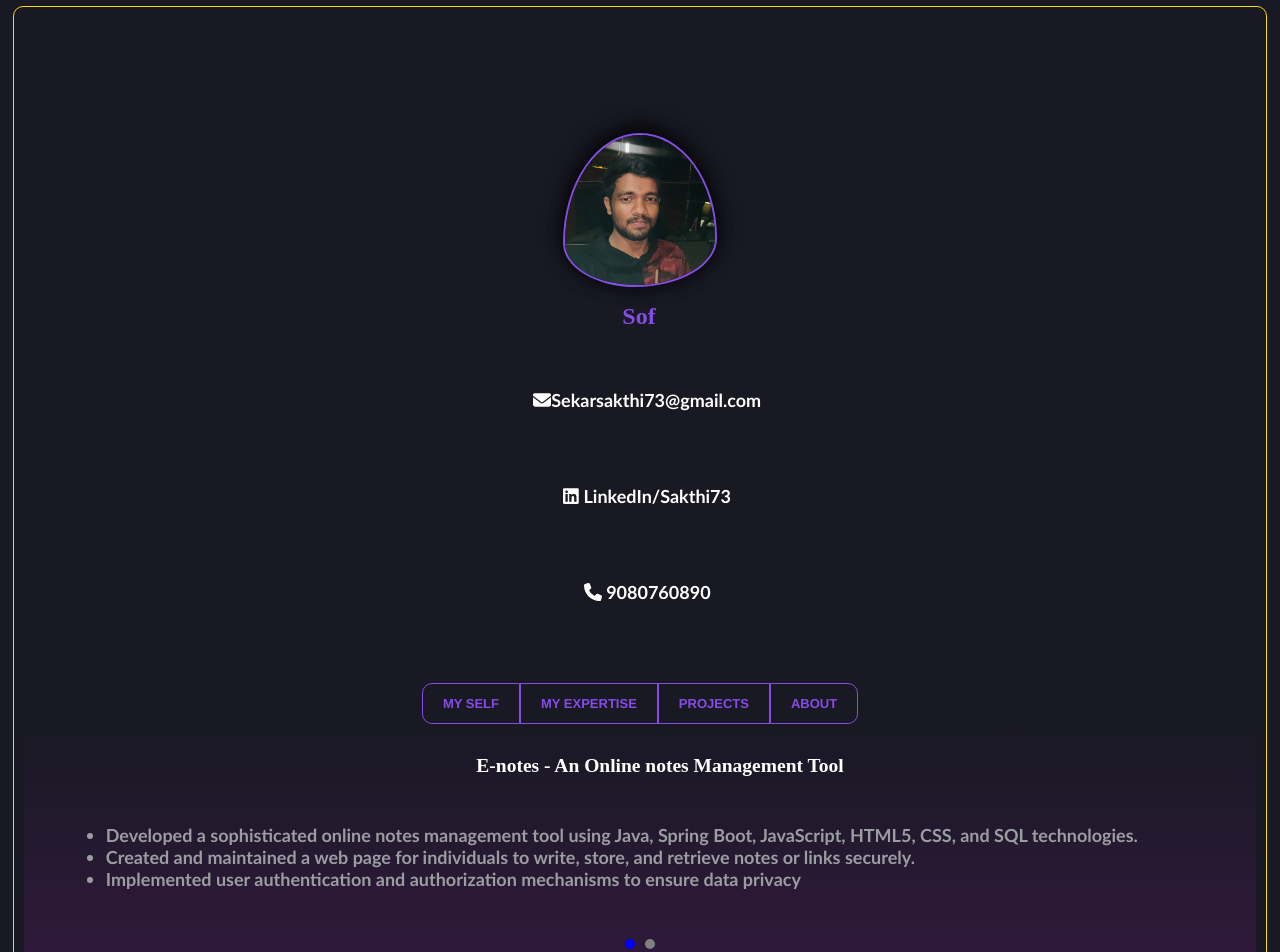
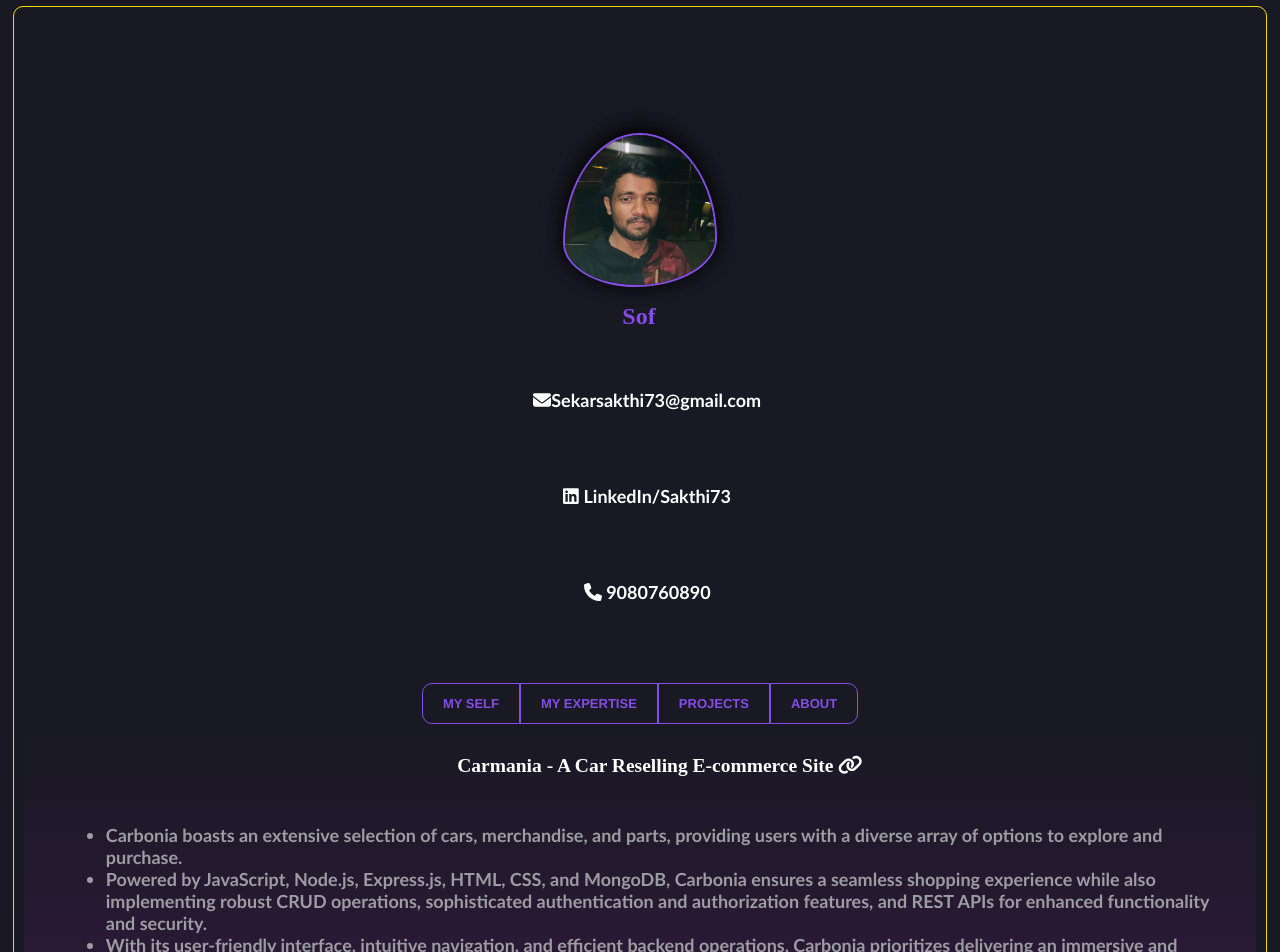
Before and after one commit to IcePrince7/port-folio, a React (Create React App) app: page /proj in a window 1280 px wide. Shown: the top 952 px of the page. Built offline with nearby package versions, Linux system fonts and the light colour scheme.

Commit message:
Added Carmania proj

```diff
--- a/src/App.js
+++ b/src/App.js
@@ -117,6 +117,7 @@ function App() {
                 <Route path="/languages" element={<Languages />} />
                 <Route path="/proj" element={<Project />} />
                 <Route path="/whoami" element={<WhoAmI />} />
+                <Route path="/*" element={<WhoAmI />} />
               </Routes>
             </div>
             </CSSTransition>
--- a/src/project.js
+++ b/src/project.js
@@ -1,7 +1,19 @@
 import React, { useState, useEffect } from "react";
-import "./project.css"
+import { FontAwesomeIcon } from "@fortawesome/react-fontawesome";
+
+import "./project.css";
+import { faLink } from "@fortawesome/free-solid-svg-icons";
 function Project() {
   const arr = [
+    {
+      project_name: "Carmania - A Car Reselling E-commerce Site",
+      usecase: [
+        ` Carbonia boasts an extensive selection of cars, merchandise, and parts, providing users with a diverse array of options to explore and purchase.`,
+        `Powered by JavaScript, Node.js, Express.js, HTML, CSS, and MongoDB, Carbonia ensures a seamless shopping experience while also implementing robust CRUD operations, sophisticated authentication and authorization features, and REST APIs for enhanced functionality and security.`,
+        `With its user-friendly interface, intuitive navigation, and efficient backend operations, Carbonia prioritizes delivering an immersive and satisfying experience for car enthusiasts, making browsing, shopping, and managing transactions effortless and enjoyable.`,
+      ],
+      link: [`https://iceprince7.github.io/Carmania/`],
+    },
     {
       project_name: "E-notes - An Online notes Management Tool",
       usecase: [
@@ -9,7 +21,7 @@ function Project() {
         `Created and maintained a web page for individuals to write, store, and retrieve notes or links securely.`,
         `Implemented user authentication and authorization mechanisms to ensure data privacy`,
       ],
-      link:[`https://github.com/IcePrince7/enotes`]
+      link: [`https://iceprince7.github.io/enotes/`],
     },
     {
       project_name: "IBook - Library Management Tool",
@@ -18,7 +30,9 @@ function Project() {
         `Designed and developed a web page for students to access library books, including Admin functionality.`,
         `Implemented services to enhance functionality and ensure seamless user experience.`,
       ],
-      link:[`https://github.com/IcePrince7/IBook-An-Online-Library-Management-Tool/`]
+      link: [
+        `https://iceprince7.github.io/IBook-An-Online-Library-Management-Tool/`,
+      ],
     },
   ];
 
@@ -53,8 +67,13 @@ function Project() {
               display: index === currentIndex ? "block" : "none",
             }}
           >
-            <div className="Title"  >
-              <a href={item.link} target="blank" ><h2>{item.project_name}</h2></a>
+            <div className="Title">
+              <a href={item.link} target="blank">
+                <h2>
+                  {item.project_name}{" "}
+                  <FontAwesomeIcon icon={faLink}></FontAwesomeIcon>
+                </h2>
+              </a>
             </div>
             <p className="usecase">
               {item.usecase.map((subItem, subIndex) => (
```
